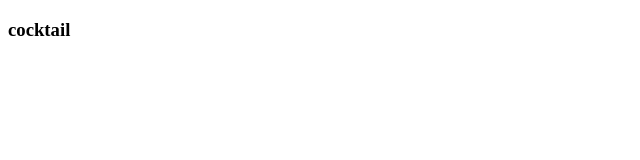
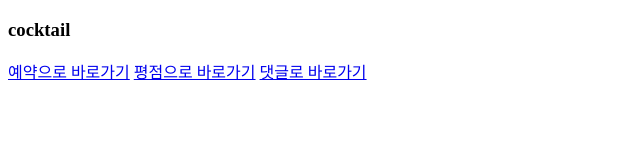
Before and after one commit to Jeongeun0179/cocktail, a plain HTML site: page index.html in a window 1280 px wide. Shown: the whole page, without its empty margins (0-640 px from the left). Drawn offline with Linux system fonts and the light colour scheme.

Commit message:
docs README.md에 html파일 목록 추가 feat index.html에 댓글, 예약, 평점으로 가는 기능 추가

```diff
--- a/index.html
+++ b/index.html
@@ -7,5 +7,8 @@
 </head>
 <body>
 <h3>cocktail</h3>
+<a href="reservations.html">예약으로 바로가기</a>
+<a href="stars.html">평점으로 바로가기</a>
+<a href="comments.html">댓글로 바로가기</a>
 </body>
 </html>
```
Also changed, not shown: 1 other file.
